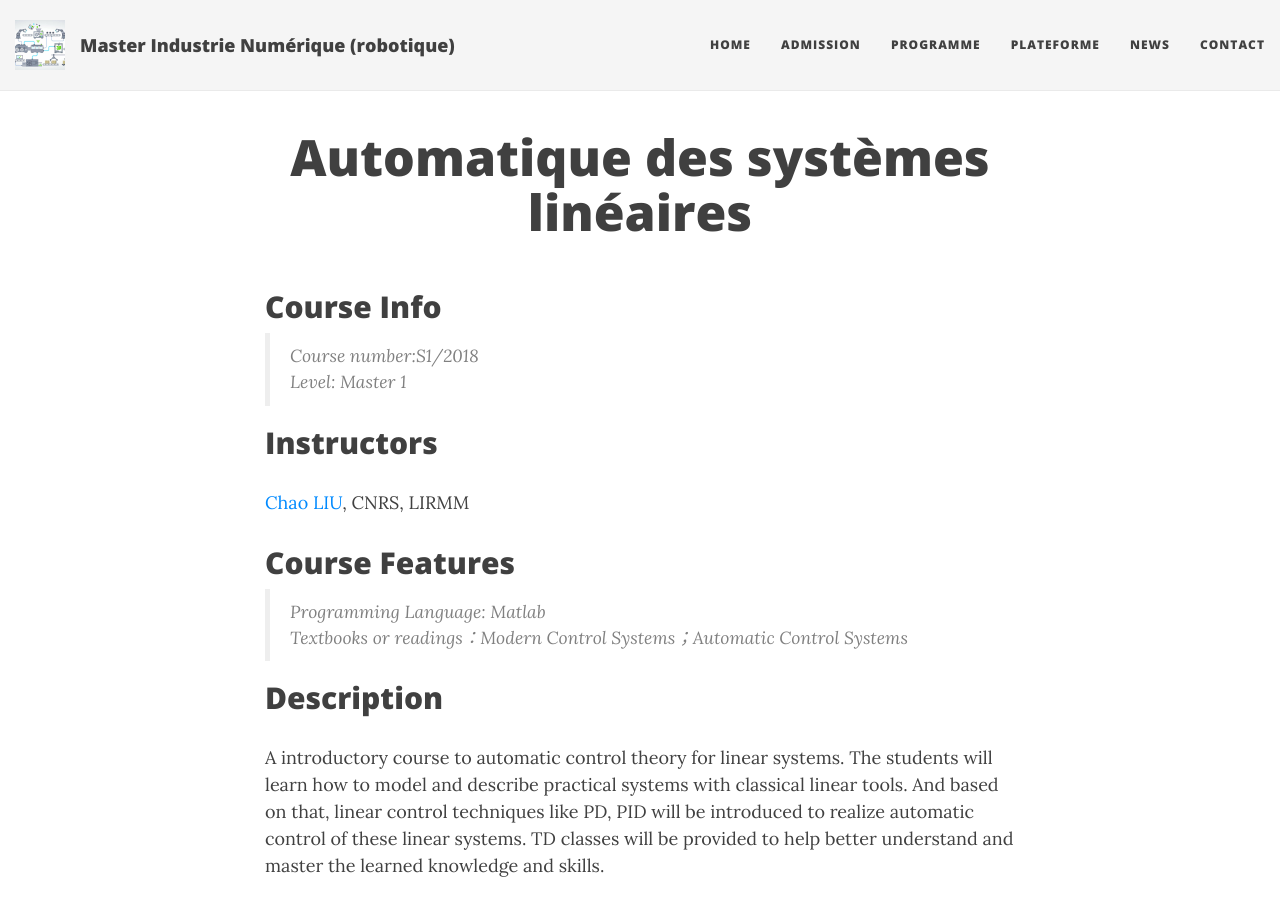
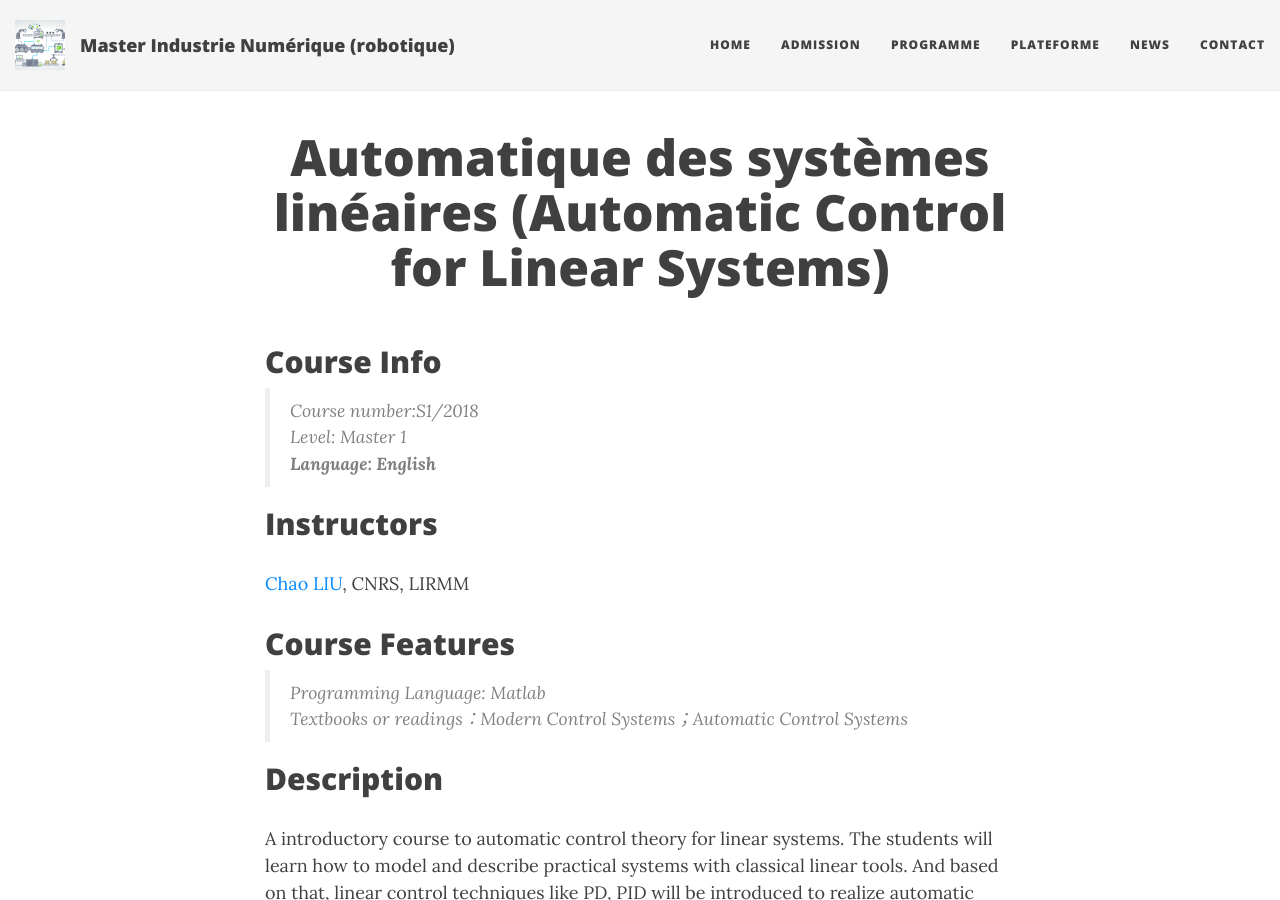
Before and after one commit to robotics-insset/robotics-insset.github.io, a Jekyll site: the page built from _pages/2018/s1.md, in a window 1280 px wide and 900 px high. Built offline with Jekyll 4.4.1, drawn with Linux system fonts in a browser that asks for light colours; nearby versions of some CDN libraries; comment, search, counter and statistics services are not loaded.

```diff
--- a/_pages/2018/s1.md
+++ b/_pages/2018/s1.md
@@ -1,13 +1,14 @@
 ---
 layout: page
-title: Automatique des systèmes linéaires
+title: Automatique des systèmes linéaires (Automatic Control for Linear Systems)
 permalink: s1.html
-# use-site-title: true
+use-site-title: true
 ---
 
 ## Course Info
 > Course number:S1/2018<br/>
-Level: Master 1
+Level: Master 1<br/>
+**Language: English**
 
 ## Instructors
 
```
Also changed, not shown: _pages/2018/s2.md (added, +31 -0 lines), _pages/programme.md (+1 -1 lines).
